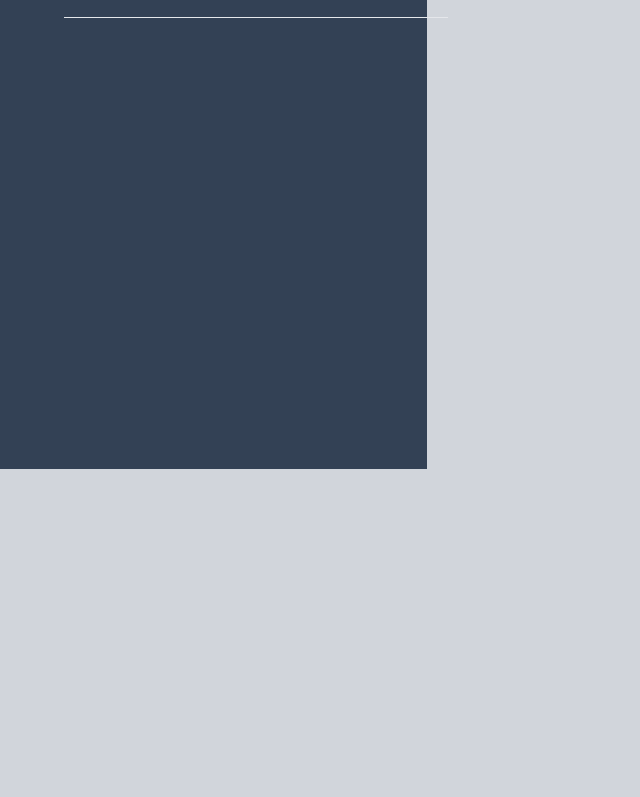
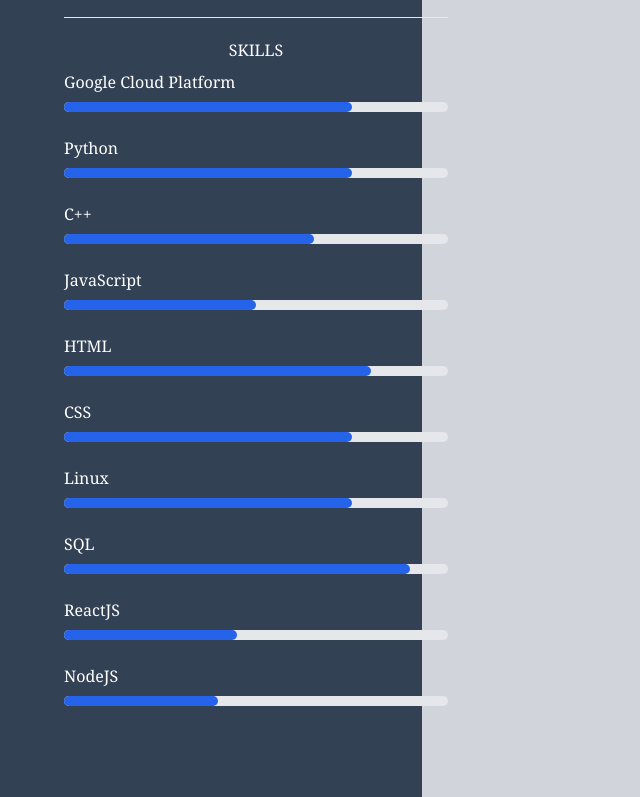
Before and after one commit to vishal7245/CV, a website: page src/index.html in a window 1280 px wide. Shown: the part 331-1128 px from the top of the page, without its empty margins (0-640 px from the left). Before the commit the page ends 800 px from the top, so only its background shows below. Drawn offline with Linux system fonts and the light colour scheme.

Commit message:
fixed LHS bg and added skills + progressbar

```diff
--- a/src/index.html
+++ b/src/index.html
@@ -4,6 +4,9 @@
     <meta charset="utf-8" />
     <title>Vishal CV</title>
     <link rel="stylesheet" href="../output.css" />
+    <style>
+      body, html { height:100%; }
+    </style>
   </head>
   <body class="font-serif bg-gray-300">
     <!-- HEAD BAR-->
@@ -55,7 +58,69 @@
           <hr class="w-96 my-5">
           <!--SKILLS-->
           <div>
-
+            <h1 class="text-center w-96">SKILLS</h1>
+            <ul>
+              <li class="py-2">
+                Google Cloud Platform
+                <div class="my-2 w-96 bg-gray-200 rounded-full h-2.5 dark:bg-gray-400">
+                  <div class="bg-blue-600 h-2.5 rounded-full" style="width: 75%"></div>
+                </div>
+              </li>
+              <li class="py-2">
+                Python
+                <div class="my-2 w-96 bg-gray-200 rounded-full h-2.5 dark:bg-gray-400">
+                  <div class="bg-blue-600 h-2.5 rounded-full" style="width: 75%"></div>
+                </div>
+              </li>
+              <li class="py-2">
+                C++
+                <div class="my-2 w-96 bg-gray-200 rounded-full h-2.5 dark:bg-gray-400">
+                  <div class="bg-blue-600 h-2.5 rounded-full" style="width: 65%"></div>
+                </div>
+              </li>
+              <li class="py-2">
+                JavaScript
+                <div class="my-2 w-96 bg-gray-200 rounded-full h-2.5 dark:bg-gray-400">
+                  <div class="bg-blue-600 h-2.5 rounded-full" style="width: 50%"></div>
+                </div>
+              </li>
+              <li class="py-2">
+                HTML
+                <div class="my-2 w-96 bg-gray-200 rounded-full h-2.5 dark:bg-gray-400">
+                  <div class="bg-blue-600 h-2.5 rounded-full" style="width: 80%"></div>
+                </div>
+              </li>
+              <li class="py-2">
+                CSS
+                <div class="my-2 w-96 bg-gray-200 rounded-full h-2.5 dark:bg-gray-400">
+                  <div class="bg-blue-600 h-2.5 rounded-full" style="width: 75%"></div>
+                </div>
+              </li>
+              <li class="py-2">
+                Linux
+                <div class="my-2 w-96 bg-gray-200 rounded-full h-2.5 dark:bg-gray-400">
+                  <div class="bg-blue-600 h-2.5 rounded-full" style="width: 75%"></div>
+                </div>
+              </li>
+              <li class="py-2">
+                SQL
+                <div class="my-2 w-96 bg-gray-200 rounded-full h-2.5 dark:bg-gray-400">
+                  <div class="bg-blue-600 h-2.5 rounded-full" style="width: 90%"></div>
+                </div>
+              </li>
+              <li class="py-2">
+                ReactJS
+                <div class="my-2 w-96 bg-gray-200 rounded-full h-2.5 dark:bg-gray-400">
+                  <div class="bg-blue-600 h-2.5 rounded-full" style="width: 45%"></div>
+                </div>
+              </li>
+              <li class="py-2">
+                NodeJS
+                <div class="my-2 w-96 bg-gray-200 rounded-full h-2.5 dark:bg-gray-400">
+                  <div class="bg-blue-600 h-2.5 rounded-full" style="width: 40%"></div>
+                </div>
+              </li>
+            </ul>
           </div>
           <!--HOBBIES-->
           <div>
@@ -88,7 +153,7 @@
       </ul>
     </div>
     <!--LEFT BACKGROUND-->
-    <div class="absolute top-0 -z-10 bg-slate-700 w-1/3 h-full"></div>
+    <div class="absolute top-0 -z-10 bg-slate-700" style="height: fit-content; width: 33%;"><br><br><br><br><br><br><br><br><br><br><br><br><br><br><br><br><br><br><br><br><br><br><br><br><br><br><br><br><br><br><br><br><br><br><br><br><br><br><br><br><br><br><br><br><br><br><br></div>
   </body>
 
 
```
Also changed, not shown: output.css.
